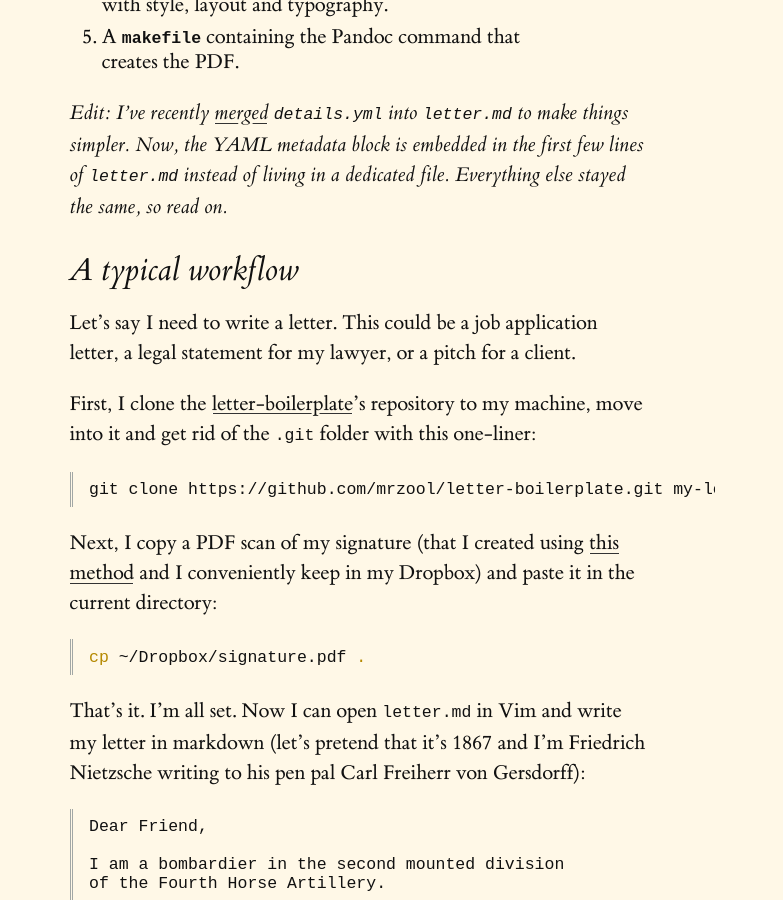
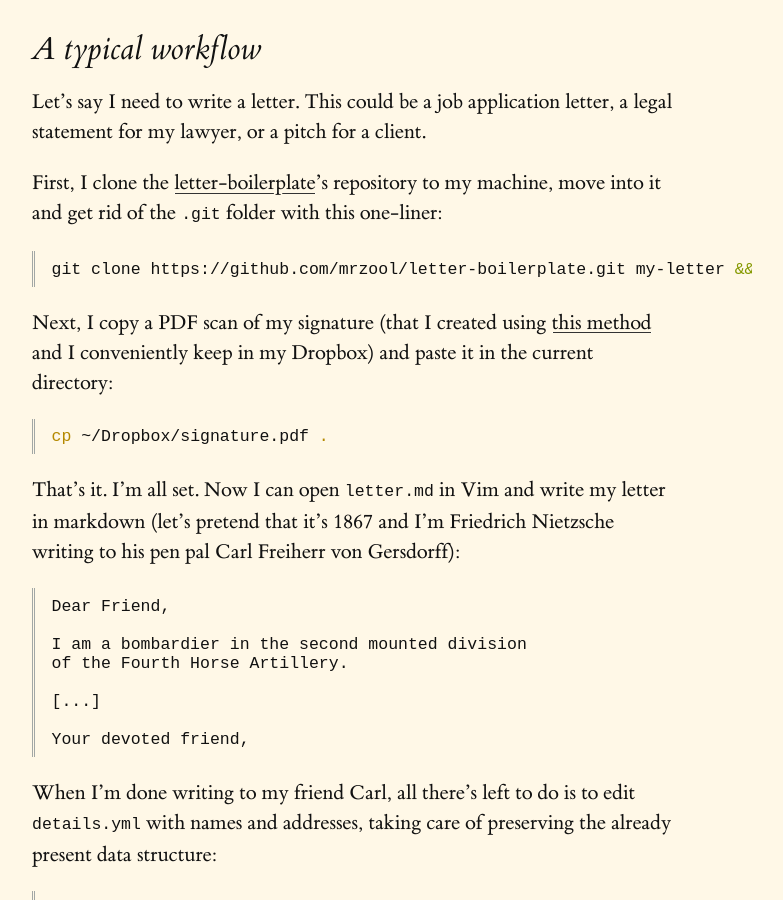
Before and after one commit to mrzool/mrzool.github.io, a Jekyll site: the page built from _posts/2015-11-24-typesetting-automation.md, in a window 1280 px wide and 900 px high, scrolled down 2062 px. Shown: the whole window, without its empty margins (248-1031 px from the left). Built offline with Jekyll 4.4.1, drawn with Linux system fonts in a browser that asks for light colours.

Commit message:
fix body's max width and margins

```diff
--- a/_layouts/typesetting_automation.html
+++ b/_layouts/typesetting_automation.html
@@ -1,7 +1,7 @@
 <!DOCTYPE html>
 <html lang="en">
   {% include _head.html %}
-  <body class="container">
+  <body style="max-width: 50em; margin-left: auto; margin-right: auto">
     <main class="pt4 px2 mb4">
       <article>
         <h1 class="mb1"> {{ page.title }} </h1>
```
